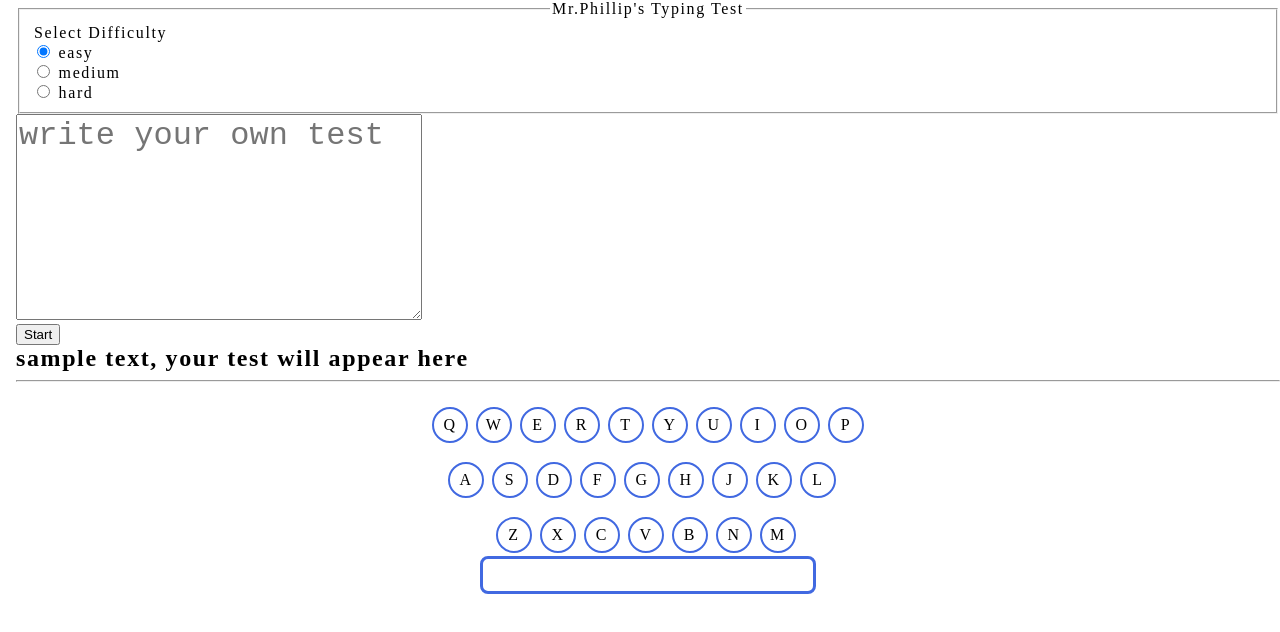
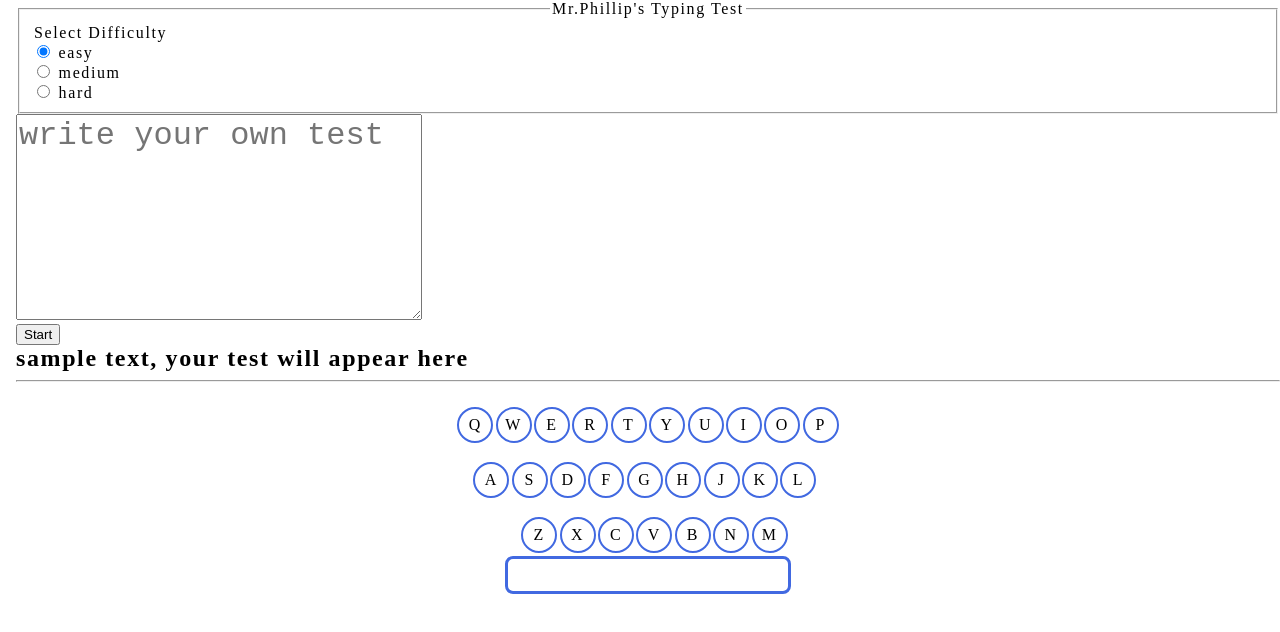
Before and after one commit to PhillipLam89/typing-test, a plain HTML site: page index.html in a window 1280 px wide. Drawn offline with Linux system fonts and the light colour scheme.

Commit message:
Update test.css

```diff
--- a/test.css
+++ b/test.css
@@ -27,7 +27,7 @@ textarea {
 
 .row {
   display: flex;
-  gap: .5em;
+  gap: .15em;
 }
 .row > * {
   display: grid;
```
